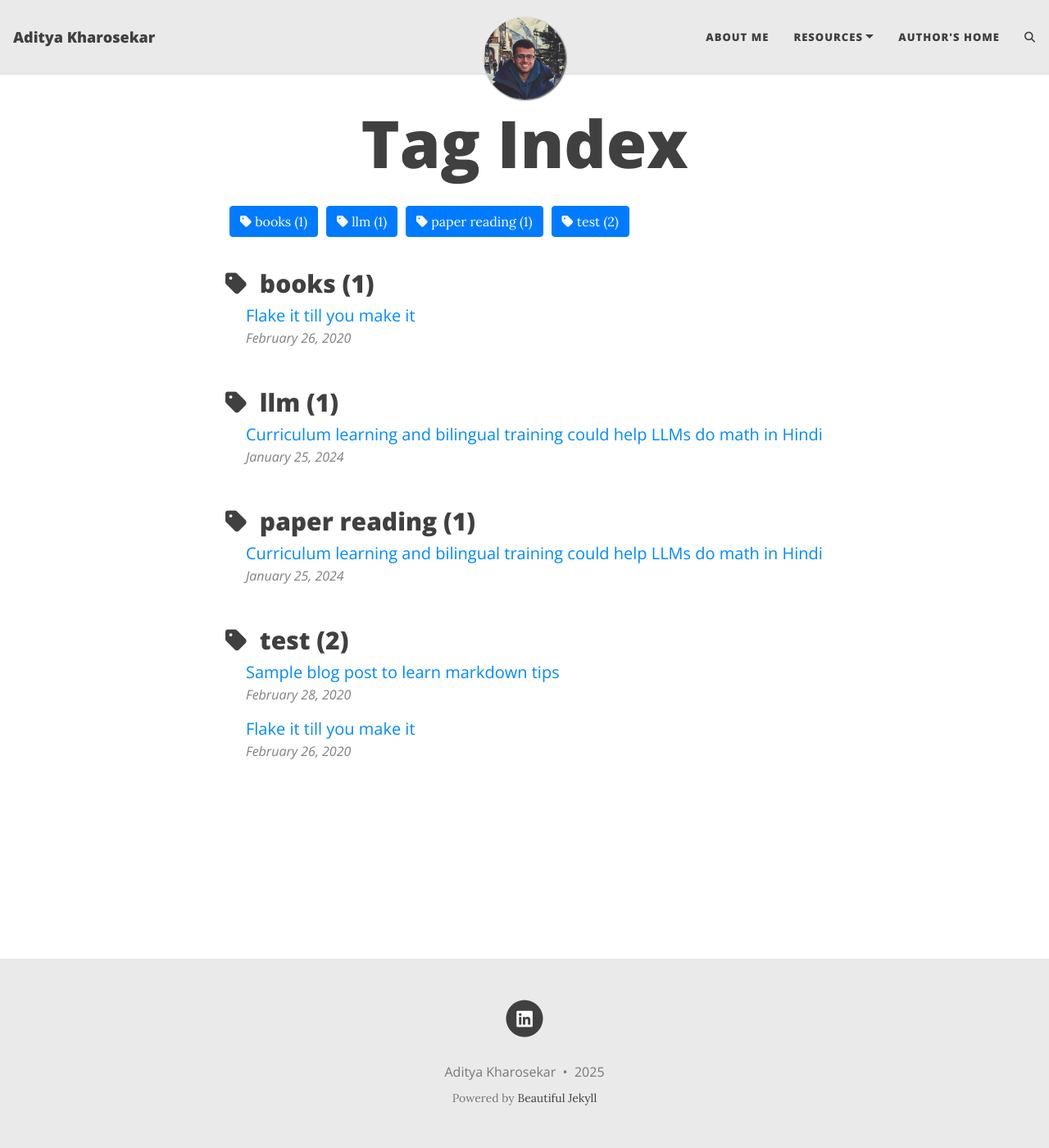
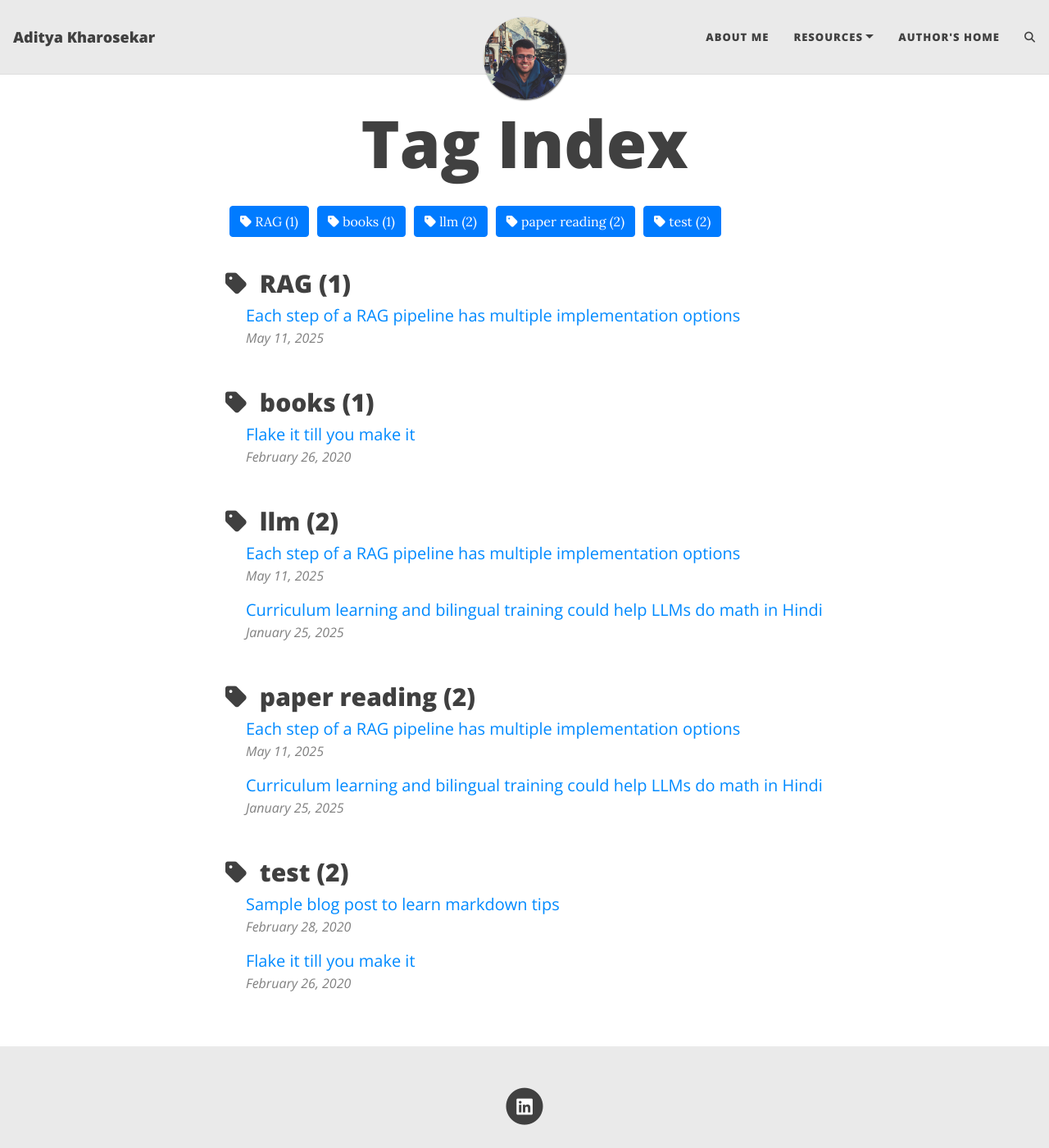
Before and after one commit to Aditya-Kharosekar/aditya-kharosekar.github.io, a Jekyll site: the page built from tags.html, in a window 1280 px wide and 1400 px high. Shown: the whole window at 82% size. Built offline with Jekyll 4.4.1, drawn with Linux system fonts in a browser that asks for light colours; comment, search, counter and statistics services are not loaded; some of the changed lines change nothing that is shown.

Commit message:
added post on rag pipeline best practices

```diff
--- a/_config.yml
+++ b/_config.yml
@@ -64,7 +64,7 @@ share-links-active:
 title-on-all-pages: true
 
 # Excerpt word length - Truncate the excerpt of each post on the feed page to the specified number of words
-excerpt_length: 50
+excerpt_length: 75
 
 # Whether or not to show an excerpt for every blog post in the feed page
 feed_show_excerpt: true
--- /dev/null
+++ b/_posts/2025-05-11-rag_pipeline_best_practices.md
@@ -0,0 +1,39 @@
+---
+layout: post
+title: Each step of a RAG pipeline has multiple implementation options
+subtitle: Searching for Best Practices in Retrieval-Augmented Generation by Wang et. al.
+tags: [llm, RAG, paper reading]
+---
+
+Arxiv link: [Searching for Best Practices in Retrieval-Augmented Generation](https://arxiv.org/pdf/2407.01219)
+
+I wanted to read this paper to get a better idea of what a RAG pipeline looks like, given that I have not implemented one in my career plus it aligns with my current interests in information retrieval.
+
+## Outline and major points
+The RAG workflow has multiple steps, and each step gives the developer multiple implementation choices
+
+1. Query classification: determining if the query even needs RAG or if the LLM already has enough information to handle the request
+2. Chunking the documents: Chunking can be at different levels - token, sentence, semantic.
+    1. Learned about two metrics that are normally used to evaluate the retrieval - Faithfulness and Relevancy. LlamaIndex has implementations for them.
+3. Storing embeddings of chunks in a vector database
+4. Retrieval
+    1. Authors made an interesting point that the user-entered query is often not clear and not best suited for use as a base to do the retrieval off of.
+    2. Hence, a possible step is query transformation - making the query more suited for RAQ
+        1. Many possible approaches here as well - Getting an LLM to rewrite the query, create sub-questions from the OG query, and then retrieve documents for these sub-queries, HyDE (creating fake document that answers the query and then retrieve real documents most similar to the fake document)
+    3. Rather than relying entirely on dense similarity, hybrid search is also an option - combining sparse retrieval and dense retrieval
+5. Reranking the retrieved documents
+    1. Even after you get the retrieved documents, you can add a reranking step on top of it
+    2. Not sure what this adds compared to relying on the ranking produced by the retrieval mechanism, because I would assume that a good retrieval system would automatically give you the more relevant documents first
+6. Document repacking
+    1. Some other papers showed that performance can be impacted by where in the prompt the most relevant examples are provided. Eg: performance is usually best when the most relevant info is at the top or bottom of the prompt, and not the middle
+7. Summarization
+    1. The retrieved documents could have redundant information, or parts of them could be irrelevant to the query at hand. Before feeding into the prompt, one option is to summarize the information present in the retrieved documents.
+8. Generator Fine-tuning
+    1. The generator in a RAG pipeline is the LLM that takes in the augmented prompt and generates the final answer. The authors did experiments and found that fine-tuning the generator LLM with a mixture of relevant and irrelevant documents helps performance. The intuition behind this is that this teaches the generator how to better distinguish between relevant and irrelevant info making it more robust to imperfect retrieval.
+
+## My takeaways from this paper
+
+* I have not implemented a RAG pipeline yet so this was a good paper for me to learn about all the different steps involved. Some of them I knew already, such as retrieval, prompting, etc.. and some I hadn’t really thought about, such as document repacking and summarization.
+* I am currently interested in information retrieval so the retrieval and reranking parts were the parts I found the most interesting.
+* Lot of tweaking is possible when using RAG.
+* My main goal with reading the paper was to learn the general contours of what a RAG pipeline looks like, so in that sense it was successful. Still, I appreciate that I have not had any practical experience yet.
```
Also changed, not shown: _posts/2025-01-25-multilingual_llm_reasoning.md (renamed from _posts/2024-01-25-multilingual_llm_reasoning.md).
